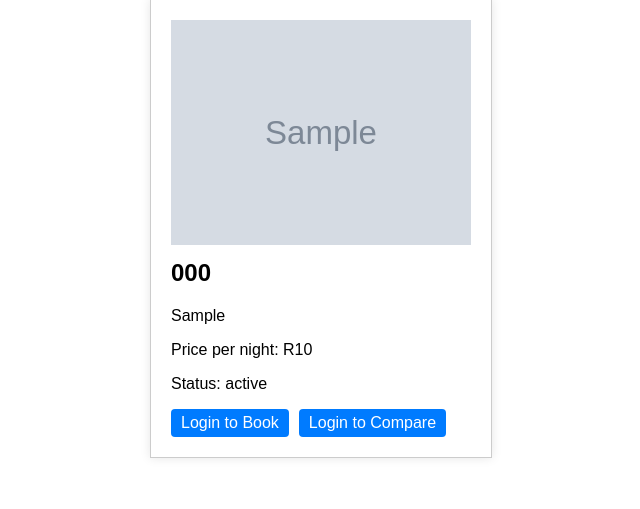
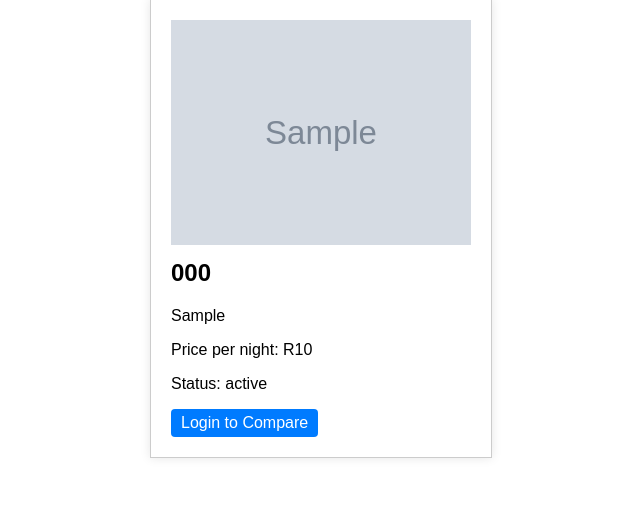
Before and after one commit to Robofish996/HotelBookingApp, a PHP site: page /pages/hotels.php in a window 1280 px wide. Shown: the part 141-650 px from the top of the page, without its empty margins (319-959 px from the left). Run offline with PHP 8.4, Linux system fonts and the light colour scheme; tables that the repository leaves empty or names only in its code hold one stand-in row (values such as "Sample post"); grey boxes marked "Sample" are stand-in pictures.

Commit message:
removed unnecessary buttons

```diff
--- a/pages/hotels.php
+++ b/pages/hotels.php
@@ -56,10 +56,8 @@
             // Add "Book Now" and "Compare" buttons
             echo '<div class="card-buttons">';
             if(isset($_SESSION['user_id'])) {
-                echo '<a class="button" href="book.php?hotel_id=' . $row['hotel_id'] . '">Book Now</a>';
                 echo '<a class="button" href="compare.php?hotel_id=' . $row['hotel_id'] . '">Compare</a>';
             } else {
-                echo '<a class="button" href="./pages/login.php">Login to Book</a>';
                 echo '<a class="button" href="./pages/login.php">Login to Compare</a>';
             }
             echo '</div>';
```
